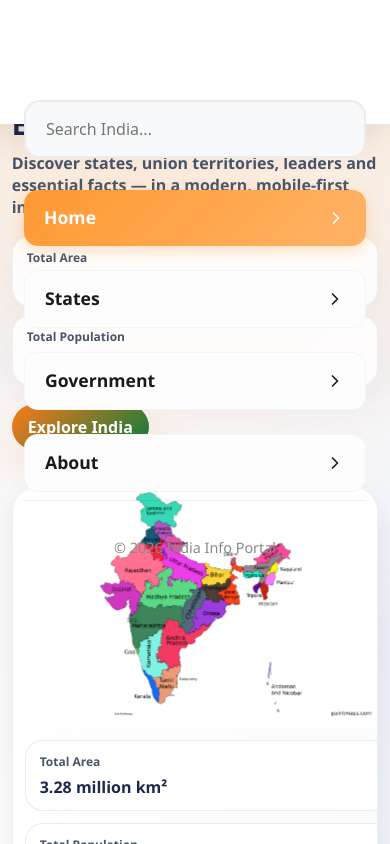
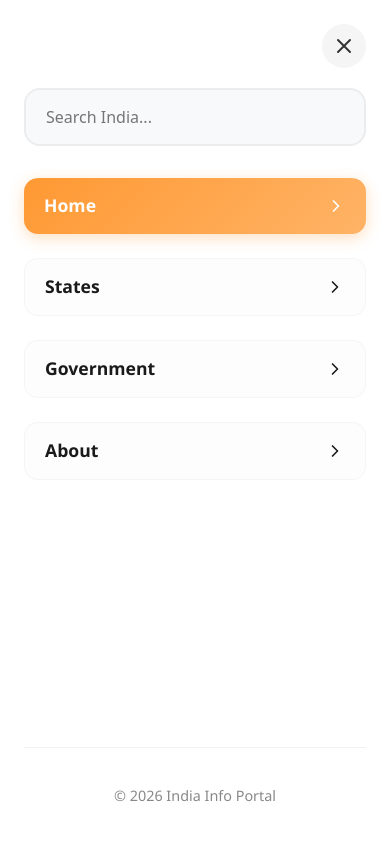
Before and after one commit to Rajpruthi/About-India, a React (Vite) app: page / in a window 390 px wide. Both pictures are taken after a click on the button "Open menu". Shown: the top 844 px of the page. Built offline with nearby package versions, Linux system fonts and the light colour scheme.

Commit message:
Final fix for mobile navbar: moved outside header, added close button, ensured opacity

```diff
--- a/src/components/Navbar/Navbar.jsx
+++ b/src/components/Navbar/Navbar.jsx
@@ -35,6 +35,7 @@ export function Navbar() {
   }
 
   return (
+    <>
       <header className={`${styles.header} ${scrolled ? styles.scrolled : ''}`}>
         <div className="container">
           <div className={styles.inner}>
@@ -92,8 +93,9 @@ export function Navbar() {
             </div>
           </div>
         </div>
+      </header>
 
-      {/* Mobile Menu */}
+      {/* Mobile Menu - Outside header for better stacking */}
       <AnimatePresence>
         {menuOpen && (
           <>
@@ -111,6 +113,16 @@ export function Navbar() {
               transition={{ type: 'spring', damping: 25, stiffness: 200 }}
               className={styles.mobileNav}
             >
+              <div className={styles.mobileNavHeader}>
+                <button
+                  className={styles.closeBtn}
+                  onClick={() => setMenuOpen(false)}
+                  aria-label="Close menu"
+                >
+                  <svg width="24" height="24" viewBox="0 0 24 24" fill="none" stroke="currentColor" strokeWidth="2" strokeLinecap="round" strokeLinejoin="round"><line x1="18" y1="6" x2="6" y2="18"></line><line x1="6" y1="6" x2="18" y2="18"></line></svg>
+                </button>
+              </div>
+
               <div className={styles.mobileSearch}>
                  <form onSubmit={onSubmit}>
                     <input
@@ -120,6 +132,7 @@ export function Navbar() {
                     />
                  </form>
               </div>
+
               <div className={styles.mobileNavContent}>
                 {menu.map((m, idx) => (
                   <motion.div
@@ -142,6 +155,7 @@ export function Navbar() {
                   </motion.div>
                 ))}
               </div>
+
               <div className={styles.mobileNavFooter}>
                 <p>© {new Date().getFullYear()} India Info Portal</p>
               </div>
@@ -149,6 +163,6 @@ export function Navbar() {
           </>
         )}
       </AnimatePresence>
-    </header>
+    </>
   );
 }
--- a/src/components/Navbar/navbar.module.css
+++ b/src/components/Navbar/navbar.module.css
@@ -189,12 +189,38 @@
   right: 0;
   bottom: 0;
   width: 320px;
-  background: #ffffff;
-  z-index: 1200;
-  box-shadow: -10px 0 50px rgba(0, 0, 0, 0.2);
-  padding: 100px 24px 24px;
+  background: #ffffff !important;
+  z-index: 2000;
+  box-shadow: -10px 0 50px rgba(0, 0, 0, 0.3);
+  padding: 24px;
   display: flex;
   flex-direction: column;
+  overflow-y: auto;
+  -webkit-overflow-scrolling: touch;
+}
+
+.mobileNavHeader {
+  display: flex;
+  justify-content: flex-end;
+  margin-bottom: 20px;
+}
+
+.closeBtn {
+  background: #f5f5f5;
+  border: none;
+  padding: 10px;
+  border-radius: 50%;
+  cursor: pointer;
+  color: #333;
+  display: flex;
+  align-items: center;
+  justify-content: center;
+  transition: all 0.2s ease;
+}
+
+.closeBtn:hover {
+  background: #eeeeee;
+  transform: rotate(90deg);
 }
 
 .mobileNavContent {
@@ -290,6 +316,6 @@
     height: 24px;
   }
   .mobileNav {
-    width: 100%;
+    width: 100% !important;
   }
 }
```
Lines whose indentation alone changed are shown as unchanged.
